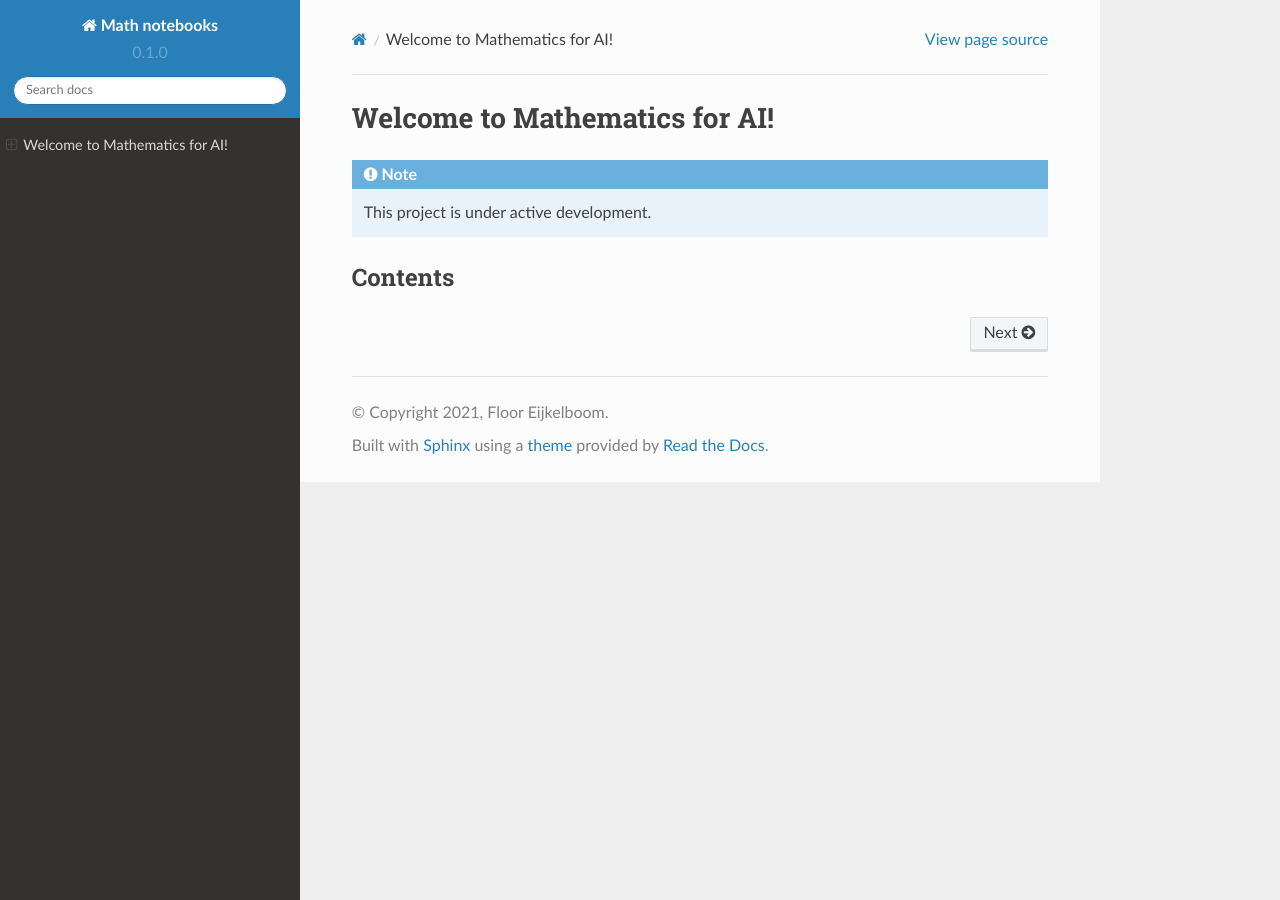
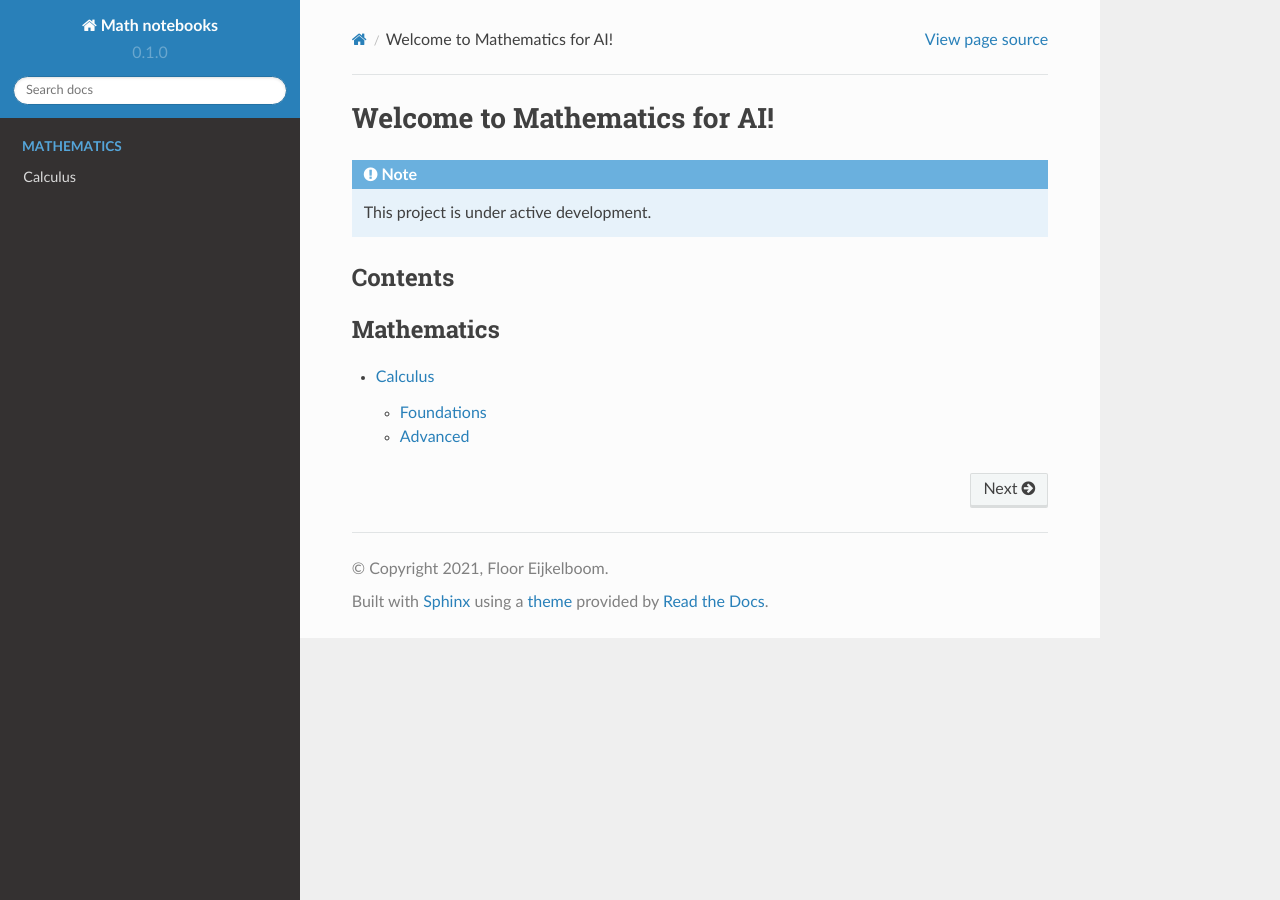
Before and after one commit to stases/uvaml1_math, a Sphinx documentation site: the page built from docs/index.rst, in a window 1280 px wide. Built offline with Sphinx 7.4.7 and the Read the Docs theme 2.0.0, drawn with Linux system fonts in a browser that asks for light colours.

Commit message:
Added calculus

```diff
--- /dev/null
+++ b/docs/calculus.rst
@@ -0,0 +1,18 @@
+Calculus
+=====
+
+Foundations
+-----------
+
+Limits
+......
+
+Differentiability
+.................
+
+
+Advanced
+--------
+
+Logarithmic Differentiation
+...........................
--- a/docs/index.rst
+++ b/docs/index.rst
@@ -10,6 +10,6 @@ Contents
 
 .. toctree::
    :maxdepth: 2
-   :caption: Maths
+   :caption: Mathematics
 
-   test
+   calculus
```
Also changed, not shown: docs/test.ipynb (deleted).
